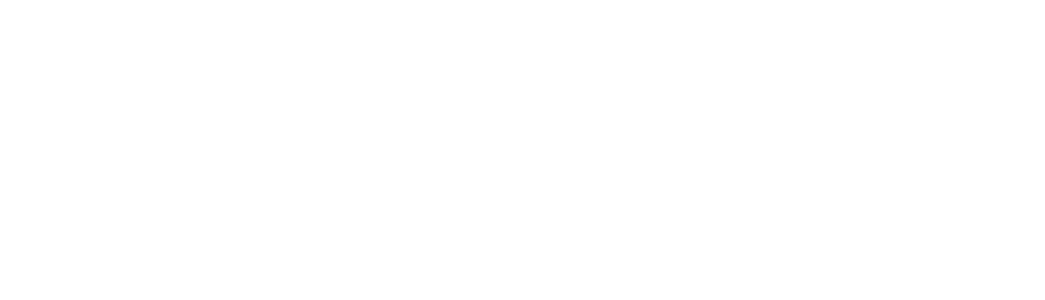
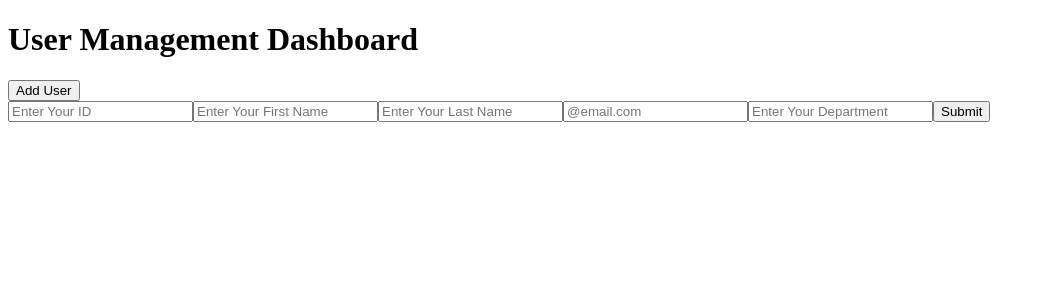
Before and after one commit to ranjeethkumarpeddabudi/User-Management-Dashboard, a React (Vite) app: page /user-form in a window 1280 px wide. Before the commit this address had no page. Shown: the top 300 px of the page, without its empty margins (0-1045 px from the left). Built offline with nearby package versions, Linux system fonts and the light colour scheme; no server answers.

Commit message:
implement edit user functionality

```diff
--- a/src/Components/App/index.jsx
+++ b/src/Components/App/index.jsx
@@ -1,13 +1,98 @@
 import { Component } from "react";
 import { Route, Routes } from "react-router-dom";
+import UserForm from "../UserForm";
 import UserList from "../UserList";
+import ContextApi from "../ContextApi";
+
+const apiConstants = {
+  initial: "INITIAL",
+  success: "SUCCESS",
+  failure: "FAILURE",
+  inProgress: "IN_PROGRESS",
+};
 
 class App extends Component {
+  state = {
+    apiState: apiConstants.initial,
+    userData: [],
+    activeUser: {},
+  };
+  componentDidMount() {
+    this.getUserList();
+  }
+
+  getUserList = async () => {
+    this.setState({ apiState: apiConstants.inProgress });
+    const res = await fetch("https://jsonplaceholder.typicode.com/users");
+    if (res.ok) {
+      const fetchedData = await res.json();
+      const updatedData = fetchedData.map((user) => ({
+        id: user.id,
+        firstName: user.name,
+        lastName: user.username,
+        email: user.email,
+        department: "IT",
+      }));
+      this.setState({ userData: updatedData, apiState: apiConstants.success });
+    } else {
+      this.setState({ apiState: apiConstants.failure });
+    }
+  };
+
+  onDeleteUser = async (id) => {
+    const { userData } = this.state;
+    const response = await fetch(
+      `https://jsonplaceholder.typicode.com/users/${id}`,
+      {
+        method: "DELETE",
+      }
+    );
+
+    if (response.ok) {
+      const filteredData = userData.filter((user) => {
+        return user.id !== id;
+      });
+
+      this.setState({ userData: filteredData });
+    }
+  };
+
+  onEditUser = (User) => {
+    this.setState({ activeUser: User });
+  };
+  onUpdateUser = (newUserData) => {
+    const { userData } = this.state;
+    const isUserExists = userData.find((user) => user.id === newUserData.id);
+
+    if (isUserExists) {
+      this.setState((prev) => ({
+        userData: prev.userData.map((each) => {
+          if (each.id === newUserData.id) {
+            return { ...newUserData };
+          }
+          return each;
+        }),
+      }));
+    }
+  };
   render() {
+    const { userData, activeUser } = this.state;
+    console.log(userData);
     return (
-      <Routes>
-        <Route path="/" Component={UserList} />
-      </Routes>
+      <ContextApi.Provider
+        value={{
+          userData,
+          onDeleteUser: this.onDeleteUser,
+          onEditUser: this.onEditUser,
+          activeUser,
+          onUpdateUser: this.onUpdateUser,
+        }}
+      >
+        <Routes>
+          <Route index path="/" Component={UserList} />
+          <Route path="/user-form" Component={UserForm} />
+        </Routes>
+      </ContextApi.Provider>
     );
   }
 }
--- /dev/null
+++ b/src/Components/ContextApi/index.jsx
@@ -0,0 +1,10 @@
+import React from "react";
+
+const ContextApi = React.createContext({
+  userData: [],
+  onDeleteUser: () => {},
+  onEditUser: () => {},
+  activeUser: {},
+  onUpdateUser: () => {},
+});
+export default ContextApi;
--- /dev/null
+++ b/src/Components/Header/index.jsx
@@ -0,0 +1,14 @@
+import { Link } from "react-router-dom";
+
+const Header = () => {
+  return (
+    <div>
+      <h1>User Management Dashboard</h1>
+      <Link to="/user-form">
+        <button>Add User</button>
+      </Link>
+    </div>
+  );
+};
+
+export default Header;
--- /dev/null
+++ b/src/Components/UserForm/index.jsx
@@ -0,0 +1,83 @@
+import { useContext, useState } from "react";
+import ContextApi from "../ContextApi";
+import Header from "../Header";
+
+const UserForm = () => {
+  const { activeUser, onUpdateUser } = useContext(ContextApi);
+  const { id, firstName, lastName, email, department } = activeUser;
+
+  const [newUser, setNewUser] = useState({
+    id: id || "",
+    firstName: firstName || "",
+    lastName: lastName || "",
+    email: email || "",
+    department: department || "",
+  });
+
+  const onSubmitForm = async (e) => {
+    e.preventDefault();
+    try {
+      const res = await fetch("https://jsonplaceholder.typicode.com/users", {
+        method: "POST",
+        body: JSON.stringify(newUser),
+        headers: {
+          "Content-type": "application/json",
+        },
+      });
+      if (res.ok) {
+        onUpdateUser(newUser);
+      }
+    } catch (error) {
+      console.log(error);
+    }
+  };
+  const handleInput = (e) => {
+    const name = e.target.name;
+    const value = e.target.value;
+    setNewUser({
+      ...newUser,
+      [name]: value,
+    });
+  };
+
+  return (
+    <>
+      <Header />
+      <form onSubmit={onSubmitForm}>
+        <input
+          placeholder="Enter Your ID"
+          name="id"
+          onChange={handleInput}
+          value={newUser.id}
+        />
+        <input
+          placeholder="Enter Your First Name"
+          name="firstName"
+          onChange={handleInput}
+          value={newUser.firstName}
+        />
+        <input
+          placeholder="Enter Your Last Name"
+          name="lastName"
+          onChange={handleInput}
+          value={newUser.lastName}
+        />
+        <input
+          placeholder="@email.com"
+          name="email"
+          onChange={handleInput}
+          value={newUser.email}
+        />
+        <input
+          placeholder="Enter Your Department"
+          name="department"
+          onChange={handleInput}
+          value={newUser.department}
+        />
+        <button type="submit">Submit</button>
+      </form>
+    </>
+  );
+};
+
+export default UserForm;
--- a/src/Components/UserList/index.jsx
+++ b/src/Components/UserList/index.jsx
@@ -1,114 +1,42 @@
-import { Component } from "react";
+import { Link } from "react-router-dom";
+import ContextApi from "../ContextApi";
+import Header from "../Header";
 
-const apiConstants = {
-  initial: "INITIAL",
-  success: "SUCCESS",
-  failure: "FAILURE",
-  inProgress: "IN_PROGRESS",
+const UserList = () => {
+  return (
+    <ContextApi.Consumer>
+      {(value) => {
+        const { userData, onDeleteUser, onEditUser } = value;
+        const onClickDelete = (id) => {
+          onDeleteUser(id);
         };
 
-class UserList extends Component {
-  state = {
-    apiState: apiConstants.initial,
-    userList: [],
+        const onClickEdit = (user) => {
+          onEditUser(user);
         };
-  componentDidMount() {
-    this.getUserList();
-  }
-
-  getUserList = async () => {
-    this.setState({ apiState: apiConstants.inProgress });
-    const res = await fetch("https://jsonplaceholder.typicode.com/users");
-    if (res.ok) {
-      const fetchedData = await res.json();
-      const updatedData = fetchedData.map((user) => ({
-        id: user.id,
-        firstName: user.name,
-        lastName: user.username,
-        email: user.email,
-        department: "IT",
-      }));
-      this.setState({ userList: updatedData, apiState: apiConstants.success });
-    } else {
-      this.setState({ apiState: apiConstants.failure });
-    }
-  };
-
-  renderUserList = () => {
-    const { userList } = this.state;
         return (
-      <div>
+          <>
+            <Header />
             <ul>
-          {userList.map((user) => (
+              {userData.map((user) => (
                 <li key={user.id}>
                   <p>First Name: {user.firstName}</p>
                   <p>Last Name: {user.lastName}</p>
                   <p>Email: {user.email}</p>
                   <p>Department: {user.department}</p>
-              <button onClick={() => this.onDeleteUser(user.id)}>Delete</button>
-              <button onClick={() => this.onEditUser(user.id)}>Edit</button>
+                  <button onClick={() => onClickDelete(user.id)}>Delete</button>
+                  <Link to="/user-form">
+                    <button onClick={() => onClickEdit(user)}>Edit</button>
+                  </Link>
                   <hr />
                 </li>
               ))}
             </ul>
-      </div>
+          </>
+        );
+      }}
+    </ContextApi.Consumer>
   );
 };
 
-  onDeleteUser = async (id) => {
-    const { userList } = this.state;
-    const response = await fetch(
-      `https://jsonplaceholder.typicode.com/users/${id}`,
-      {
-        method: "DELETE",
-      }
-    );
-    console.log(response);
-    if (response.ok) {
-      const filteredData = userList.filter((user) => {
-        return user.id !== id;
-      });
-
-      this.setState({ userList: filteredData });
-    }
-  };
-
-  onEditUser = () => {};
-
-  renderFailureView = () => (
-    <div>
-      <h1>FailureView</h1>
-    </div>
-  );
-
-  renderProgressView = () => (
-    <div>
-      <h1>Loading....</h1>
-    </div>
-  );
-  renderUserDetails = () => {
-    const { apiState } = this.state;
-    switch (apiState) {
-      case apiConstants.success:
-        return this.renderUserList();
-      case apiConstants.failure:
-        return this.renderFailureView();
-      case apiConstants.inProgress:
-        return this.renderProgressView();
-      default:
-        break;
-    }
-  };
-  render() {
-    const { userList } = this.state;
-    console.log(userList);
-    return (
-      <div>
-        <h1>User Management Dashboard</h1>
-        {this.renderUserDetails()}
-      </div>
-    );
-  }
-}
-
 export default UserList;
```
Lines whose indentation alone changed are shown as unchanged.
